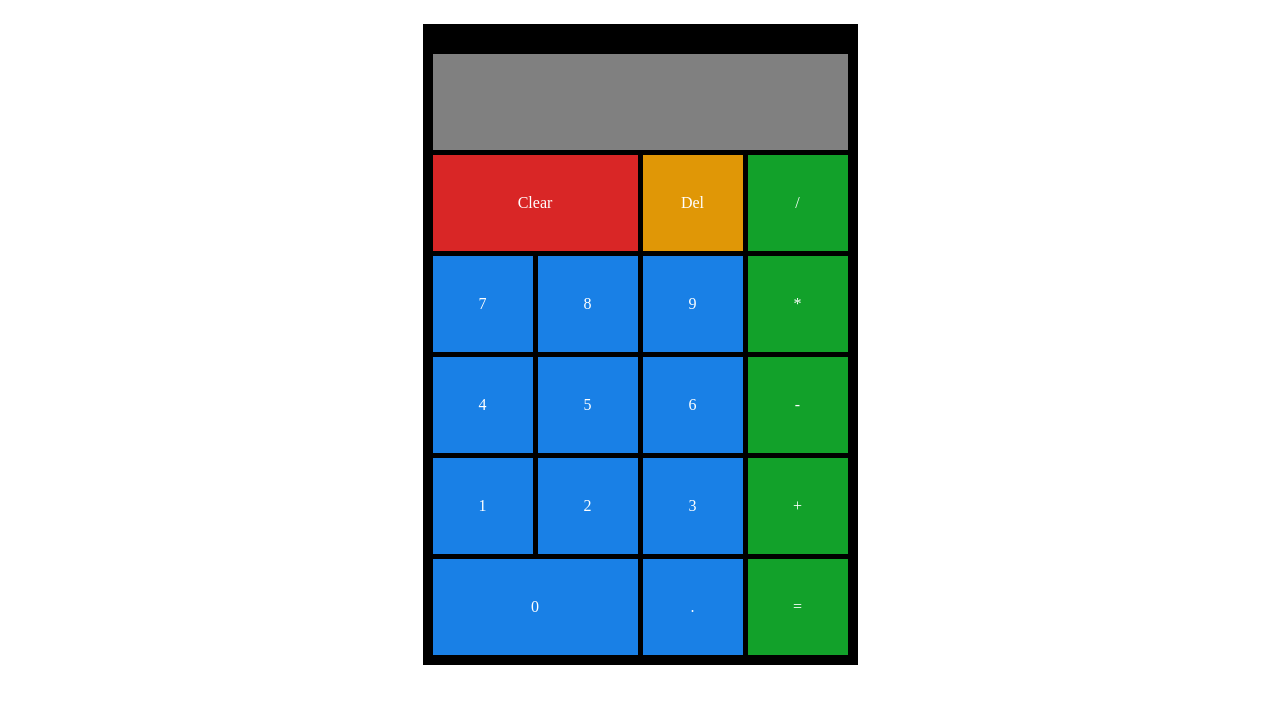
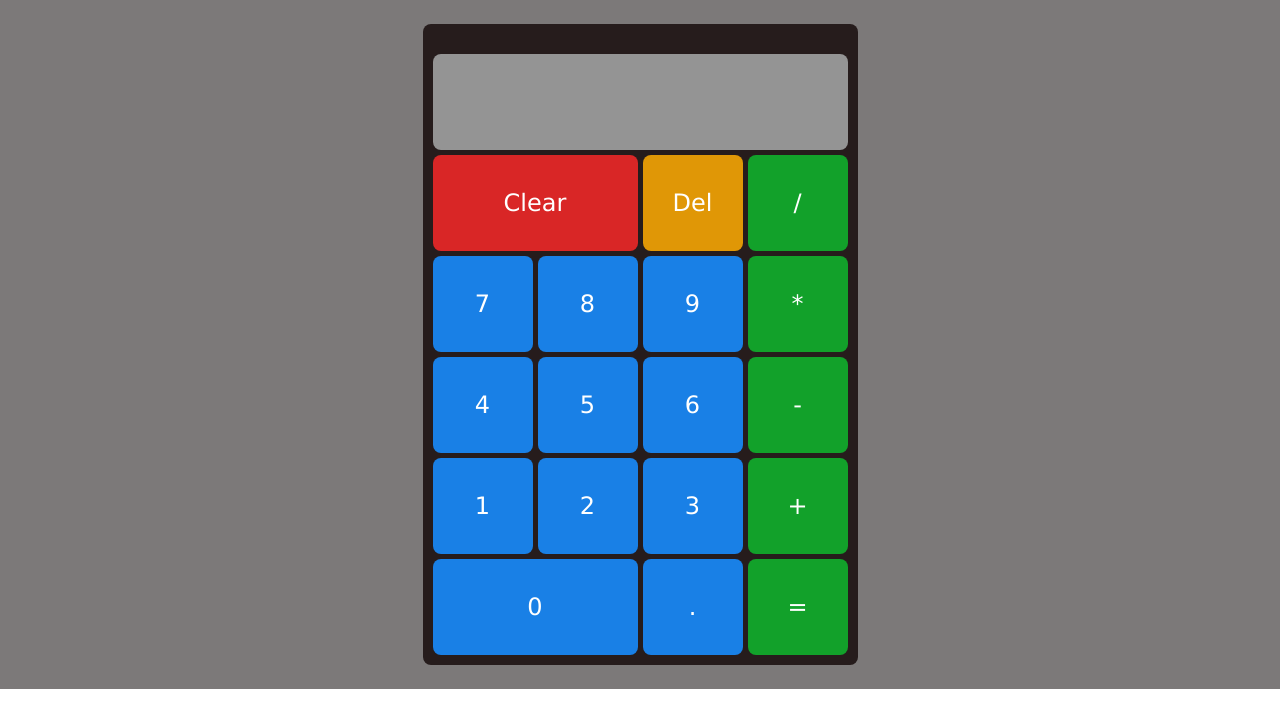
Before and after one commit to d2038/calculator, a plain HTML site: page index.html in a window 1280 px wide. Drawn offline with Linux system fonts and the light colour scheme.

Commit message:
Add minor CSS improvements

```diff
--- a/style.css
+++ b/style.css
@@ -1,6 +1,7 @@
 html {
   box-sizing: border-box;
 }
+
 *, *:before, *:after {
   box-sizing: inherit;
 }
@@ -14,21 +15,24 @@ body {
   justify-content: center;
   align-items: center;
   padding: 24px 0;
+  background-color: hsl(0, 1%, 48%);
 }
 
 .calculator {
-  background-color: black;
+  background-color: hsl(0, 15%, 13%);
   display: flex;
   flex-direction: column;
   padding: 30px 10px 10px;
   gap: 5px;
+  border-radius: 8px;
 }
 
 .display {
-  background-color: gray;
+  background-color: hsl(0, 0%, 58%);
   height: 96px;
   display: flex;
   flex-direction: column;
+  border-radius: 8px;
 }
 
 .keys {
@@ -45,7 +49,7 @@ body {
   gap: 5px;
 }
 
-.operator-keys{
+.operator-keys {
   display: flex;
   flex-direction: column;
   gap: 5px;
@@ -66,6 +70,9 @@ body {
   justify-content: center;
   align-items: center;
   color: white;
+  border-radius: 8px;
+  font-size: x-large;
+  font-family: Verdana, Geneva, Tahoma, sans-serif;
 }
 
 .big {
```
